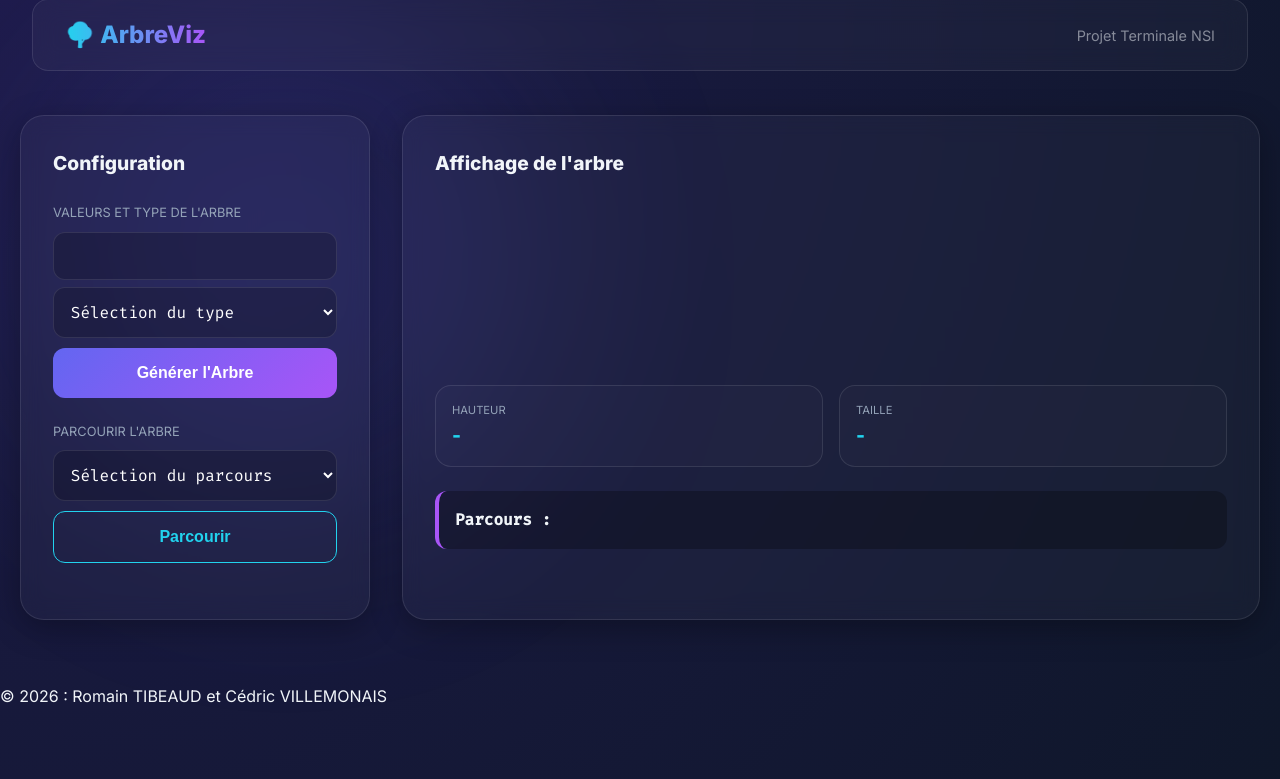
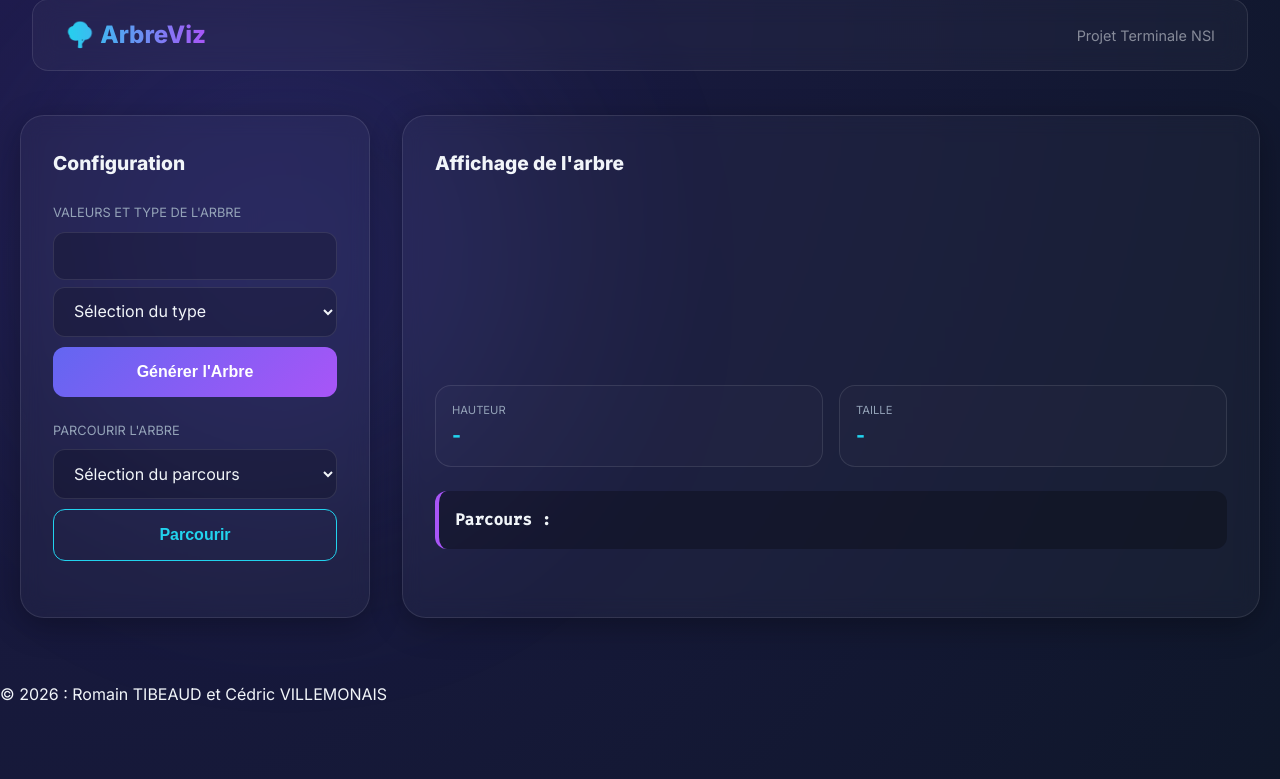
Before and after one commit to Babitouu/NSI-Tle-Projet-Arbres, a Flask app: template templates/index.html in a window 1280 px wide. Shown: the part 21-800 px from the top of the page. Run offline with Flask 3, Linux system fonts and the light colour scheme; the template is opened without the code that fills it: most values are stand-ins (such as "Sample title", 1, 10 or a date in 2020).

Commit message:
Ajout du style pour les select

```diff
--- a/static/style.css
+++ b/static/style.css
@@ -134,7 +134,7 @@
     transition: 0.3s;
 }
 
-input:focus {
+input:focus, select:focus {
     border-color: var(--accent);
 }
 
@@ -168,6 +168,75 @@
 
 form>select {
     margin-top: 7px;
+}
+
+select, ::picker(select) {
+    appearance: base-select;
+}
+
+select {
+    width: 100%;
+    background: rgba(0, 0, 0, 0.2);
+    border: 1px solid var(--glass-border);
+    padding: 0.8rem 1rem;
+    border-radius: 12px;
+    color: var(--text);
+    cursor: pointer;
+    transition: 0.3s;
+    display: flex;
+    justify-content: space-between;
+    align-items: center;
+    font-family: 'Inter', sans-serif;
+}
+
+select:hover {
+    border-color: var(--accent);
+    background: rgba(255, 255, 255, 0.05);
+}
+
+select::picker-icon {
+    color: var(--accent);
+    width: 12px;
+    margin-left: auto;
+    transition: transform 0.3s ease;
+}
+
+select:open::picker-icon {
+    transform: rotate(180deg);
+}
+
+::picker(select) {
+    background: var(--bg);
+    border: 1px solid var(--glass-border);
+    border-radius: 16px;
+    padding: 8px;
+    box-shadow: 0 15px 40px rgba(0, 0, 0, 0.6);
+    margin-top: 8px;
+}
+
+option {
+    padding: 10px 15px;
+    border-radius: 10px;
+    color: var(--text);
+    cursor: pointer;
+    transition: 0.2s;
+    display: flex;
+    align-items: center;
+}
+
+option:hover, option:focus {
+    background: rgba(34, 211, 238, 0.1);
+    color: var(--accent);
+}
+
+option:checked {
+    background: rgba(99, 102, 241, 0.2);
+    color: var(--accent);
+    font-weight: bold;
+}
+
+option::checkmark {
+    color: var(--accent);
 }
 
 #arbre {
```
